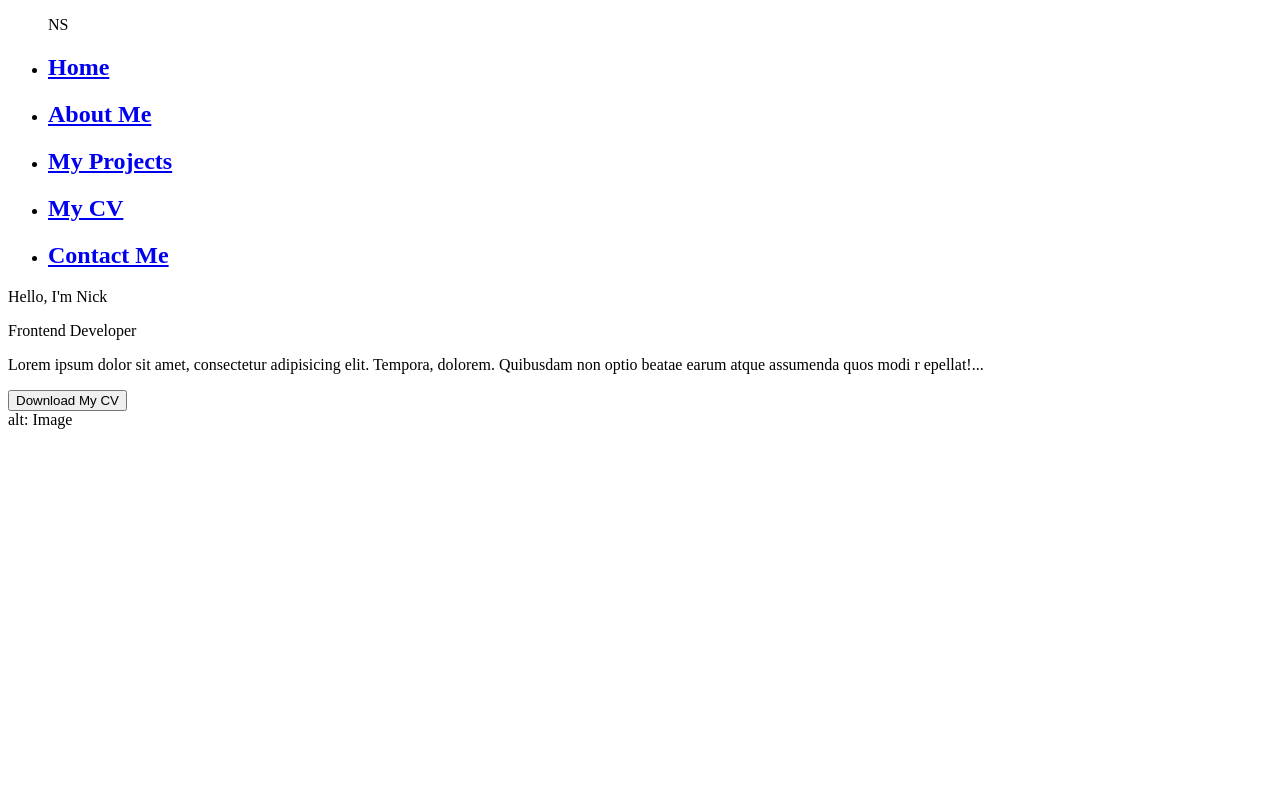
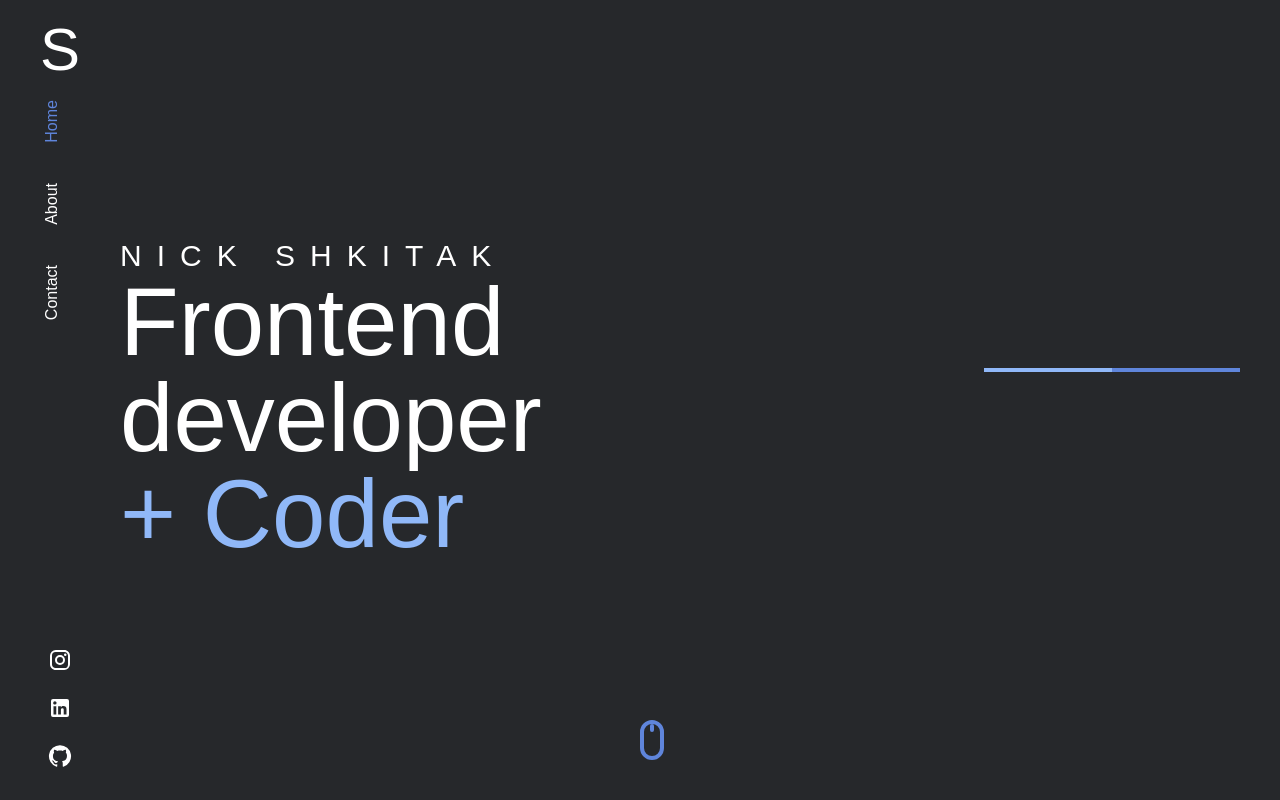
Before and after one commit to nickiway/about-me, a React (Vite) app: page / in a window 1280 px wide. Shown: the top 800 px of the page. Built offline with nearby package versions, Linux system fonts and the light colour scheme.

Commit message:
face part of home

```diff
--- a/package.json
+++ b/package.json
@@ -10,6 +10,10 @@
     "preview": "vite preview"
   },
   "dependencies": {
+    "@emotion/react": "^11.11.3",
+    "@emotion/styled": "^11.11.0",
+    "@mui/icons-material": "^5.15.5",
+    "@mui/material": "^5.15.5",
     "@reduxjs/toolkit": "^2.0.1",
     "react": "^18.2.0",
     "react-dom": "^18.2.0",
--- a/src/App.tsx
+++ b/src/App.tsx
@@ -1,14 +1,11 @@
-import {
-  BrowserRouter as Router,
-  Routes,
-  Route,
-  Outlet,
-} from "react-router-dom";
+import { BrowserRouter as Router, Routes, Route } from "react-router-dom";
 
 import Navigation from "./components/Navigation";
 import Layout from "./components/Layout";
 
-import { Home, NotFound, About, Projects, Resume, ContactPage } from "./pages";
+import { Home, NotFound, About, Resume, ContactPage } from "./pages";
+
+import "./assets/styles/global.css";
 
 function App() {
   return (
@@ -20,12 +17,10 @@ function App() {
           <Route path="about" element={<About />}>
             <Route path="id" element={<p>ID</p>}></Route>
           </Route>
-          <Route path="projects" element={<Projects />}></Route>
           <Route path="resume" element={<Resume />}></Route>
           <Route path="contact" element={<ContactPage />}></Route>
           <Route path="*" element={<NotFound />}></Route>
         </Routes>
-        <Outlet />
       </Layout>
     </Router>
   );
--- a/src/assets/styles/global.css
+++ b/src/assets/styles/global.css
@@ -0,0 +1,7 @@
+@tailwind base;
+@tailwind components;
+@tailwind utilities;
+
+* {
+  scroll-behavior: smooth;
+}
--- a/src/components/Layout.tsx
+++ b/src/components/Layout.tsx
@@ -5,7 +5,7 @@ interface ILayout {
 }
 
 const Layout: FC<ILayout> = ({ children }) => {
-  return <div className="md:flex">{children}</div>;
+  return <div className="md:flex bg-secondary text-white">{children}</div>;
 };
 
 export default Layout;
--- a/src/components/Navigation.tsx
+++ b/src/components/Navigation.tsx
@@ -1,42 +1,40 @@
-import { NavLink } from "react-router-dom";
-import { routes } from "../data/navigation";
+import { NavLink, Link } from "react-router-dom";
+import { routes, socials } from "../data/navigation";
 
 const Navigation = () => {
+  const activeStyle = ({ isActive }: { isActive: boolean }) =>
+    isActive ? "text-darkBlue" : "";
+
   return (
-    <header className="mb-10">
-      <nav>
-        <ul>
-          <div className="">NS</div>
+    <header>
+      <nav className="sticky top-0 h-screen px-10 py-5">
+        <ul className="h-3/4 flex flex-col">
+          <div className="text-6xl">S</div>
           {routes.map(({ path, label }) => (
-            <li key={path}>
-              <NavLink
-                className={({ isActive }) => (isActive ? "text-darkBlue" : "")}
-                to={path}
-              >
-                <h1 key={path}>{label}</h1>
+            <li
+              key={path}
+              style={{ writingMode: "vertical-rl" }}
+              className="py-5 rotate-180 flex"
+            >
+              <NavLink className={activeStyle} to={path}>
+                {label}
               </NavLink>
+            </li>
+          ))}
+        </ul>
+        <ul className="h-1/4 flex flex-col flex-col-reverse">
+          {socials.map(({ icon, path }) => (
+            <li key={path} className="my-3">
+              <Link target="blank" to={path}>
+                <div className="flex justify-center" key={path}>
+                  {icon}
+                </div>
+              </Link>
             </li>
           ))}
         </ul>
       </nav>
     </header>
-
-    // <header>
-    //   <nav className="container mx-auto text-white font-bold">
-    //     <ul className="lg:flex lg:justify-center lg:space-x-10 text-l">
-    //       {routes.map(({ path, label }) => (
-    //         <li key={path} className="text-center">
-    //           <NavLink
-    //             className={({ isActive }) => (isActive ? "text-darkBlue" : "")}
-    //             to={path}
-    //           >
-    //             <h1 key={path}>{label}</h1>
-    //           </NavLink>
-    //         </li>
-    //       ))}
-    //     </ul>
-    //   </nav>
-    // </header>
   );
 };
 
--- /dev/null
+++ b/src/components/Separator.tsx
@@ -0,0 +1,10 @@
+const Separator = () => {
+  return (
+    <div className="flex items-center justify-center px-10">
+      <div className="w-32 h-1 bg-lightBlue"></div>
+      <div className="w-32 h-1 bg-darkBlue"></div>
+    </div>
+  );
+};
+
+export default Separator;
--- /dev/null
+++ b/src/components/TextSlider.tsx
@@ -0,0 +1,24 @@
+import { useState, FC, useEffect } from "react";
+
+interface ITextSlider {
+  lyrics: string[];
+}
+
+const TextSlider: FC<ITextSlider> = ({ lyrics }) => {
+  const [currentLyric, setCurrentLyric] = useState(lyrics[0]);
+
+  useEffect(() => {
+    const interval = setInterval(() => {
+      setCurrentLyric(lyrics[Math.floor(Math.random() * lyrics.length)]);
+    }, 2000);
+    return () => clearInterval(interval);
+  });
+
+  return (
+    <div>
+      <span className="text-8xl text-lightBlue">{currentLyric}</span>
+    </div>
+  );
+};
+
+export default TextSlider;
--- a/src/data/navigation.tsx
+++ b/src/data/navigation.tsx
@@ -1,3 +1,5 @@
+import { GitHub, Instagram, LinkedIn } from "@mui/icons-material";
+
 export const routes = [
   {
     path: "/",
@@ -5,18 +7,25 @@ export const routes = [
   },
   {
     path: "/about",
-    label: "About Me",
-  },
-  {
-    path: "/projects",
-    label: "My Projects",
-  },
-  {
-    path: "/resume",
-    label: "My CV",
+    label: "About",
   },
   {
     path: "/contact",
-    label: "Contact Me",
+    label: "Contact",
   },
 ];
+
+export const socials = [
+  {
+    icon: <GitHub />,
+    path: "https://github.com/nickiway",
+  } as const,
+  {
+    icon: <LinkedIn />,
+    path: "https://www.linkedin.com/in/nickiway/",
+  } as const,
+  {
+    icon: <Instagram style={{ height: "24px" }} />,
+    path: "https://www.instagram.com/nickiway/",
+  } as const,
+];
--- a/src/pages/Home.tsx
+++ b/src/pages/Home.tsx
@@ -1,73 +1,145 @@
-import authorImage from "../assets/images/author.png";
+import Separator from "../components/Separator";
+import TextSlider from "../components/TextSlider";
 
 const Home = () => {
-  const text =
-    "Lorem ipsum dolor sit amet, consectetur adipisicing elit. Tempora, dolorem. Quibusdam non optio beatae earum atque assumenda quos modi r epellat!"
-      .substring(0)
-      .concat("...");
-
   return (
-    <main className="container">
-      <div className="text-container">
+    <main>
+      <div className="flex items-center justify-center h-screen">
         <div>
           <div>
-            <p>Hello, I'm Nick</p>
-            <p>Frontend Developer</p>
-            <p>{text}</p>
+            <span className="uppercase text-3xl tracking-[.50em]">
+              Nick Shkitak
+            </span>
           </div>
-          <div>
-            <a
-              href={authorImage}
-              download={"The CV Nick Shkitak"}
-              target="_blank"
-            >
-              <button className="bg-lightBlue text-white">
-                Download My CV
-              </button>
+          <div className="flex">
+            <span className="text-8xl">Frontend developer</span>
+            <Separator />
+          </div>
+          <TextSlider lyrics={["+ Designer", "+ Coder"]} />
+          <div className="absolute bottom-10 left-1/2">
+            <a href="#test">
+              <div className="rounded-[20px] h-10 w-6 border-darkBlue border-4 relative">
+                <div className="rounded h-2 w-[4px] bg-darkBlue absolute left-[calc(50%-2px)]"></div>
+              </div>
             </a>
           </div>
         </div>
       </div>
-      <div className="image-container">
-        <div className="image">alt: Image</div>
+      <div id="project-1">
+        Lorem ipsum dolor sit amet consectetur adipisicing elit. Autem neque
+        commodi voluptas magni sequi quasi labore saepe assumenda nihil fugit
+        obcaecati cum quo ab, unde nisi? Laborum autem rem, repellat minus
+        repellendus obcaecati nesciunt mollitia eligendi culpa voluptatum veniam
+        vitae dolore fugit ipsa omnis sint suscipit. Nostrum doloremque maxime
+        placeat tenetur, illum sed reprehenderit eum temporibus voluptatibus
+        excepturi, veniam deleniti libero ipsam debitis. Doloremque eum, qui
+        deleniti iusto pariatur soluta non. Illum aliquid sapiente laborum et
+        corrupti atque ratione fugit voluptate eligendi voluptas, architecto
+        iusto commodi excepturi voluptatum exercitationem itaque quo? Corrupti
+        quidem labore quisquam distinctio ex in, quas iusto qui eveniet earum
+        voluptatibus non aliquam doloremque adipisci ipsam repudiandae similique
+        odio eaque maiores? Quis praesentium doloribus beatae nam totam quam,
+        debitis culpa cumque aliquid at aliquam iste, excepturi rem ratione
+        eligendi laudantium facere laborum sint repellat. Eos architecto
+        consequuntur cum asperiores sint dolore ea quasi commodi praesentium
+        iste doloremque saepe eligendi harum maiores dolorem hic dignissimos
+        magnam aperiam, unde explicabo. Velit magnam sequi facere perspiciatis
+        voluptate quidem quia neque consequatur esse laboriosam maiores
+        veritatis accusamus assumenda excepturi eius, cum, vel nemo. Sint
+        nesciunt perspiciatis molestiae fugiat nam dignissimos quisquam
+        aspernatur tempora doloribus sunt eligendi illo iure inventore, aliquam
+        error iste modi! Voluptates cumque porro magnam corporis id cupiditate
+        nulla debitis quam eum! Aperiam, ea? Ab ut nam, inventore quae facilis
+        temporibus veritatis impedit quo et cum aspernatur similique expedita
+        odio totam harum voluptates iste nobis vel doloremque sunt reiciendis
+        earum aliquid unde. Eum, ipsum blanditiis? Quo fugit quaerat corrupti
+        facilis veritatis corporis minima deleniti accusamus delectus modi sequi
+        nemo ea tempore impedit nobis quod libero laborum possimus earum, facere
+        sit. Saepe error eligendi eos consectetur soluta nulla, ullam optio qui
+        perferendis, dolore sed tenetur odit repellendus. Consequuntur, incidunt
+        iste nulla quam eos, minima facilis amet corporis cupiditate reiciendis
+        doloribus nihil culpa quaerat corrupti officiis ut ipsum at. Distinctio
+        tempora aliquam ipsa explicabo ex voluptatibus necessitatibus delectus.
+        Iste eligendi illum nam laudantium porro perferendis, corporis similique
+        minus hic aspernatur, ab et reiciendis dolore. Reiciendis sunt sint
+        doloribus ab iusto corrupti voluptatem repellendus sapiente, magni
+        ratione vel quis laboriosam eius consequuntur amet numquam tenetur iure
+        animi autem nesciunt, ad aspernatur? Facilis exercitationem dolorem
+        maiores maxime repellendus aperiam iure, illo molestiae neque beatae
+        laborum possimus blanditiis perferendis? Nobis quam ratione illo officia
+        exercitationem dolore explicabo praesentium sint cum. Numquam
+        dignissimos repellat eos veniam. Facilis magnam, laudantium expedita
+        temporibus nulla repudiandae laborum. Quae omnis deserunt impedit minus
+        ex cupiditate laborum expedita iure nemo, laudantium facilis ratione ut
+        provident repudiandae repellendus esse animi nulla dolore. Maxime,
+        porro? In obcaecati error laudantium possimus! Aliquam minima maiores
+        tempora facere, debitis veniam officiis in fugit quisquam corrupti
+        necessitatibus quidem dolorum iure quaerat quia laboriosam magni. Fugit,
+        laboriosam. Totam nobis ea dolores deleniti ab qui quasi, alias veniam
+        atque, voluptatibus, repellendus nesciunt excepturi facilis quibusdam
+        dicta reprehenderit! Quis praesentium illo suscipit. Corrupti ipsam
+        laboriosam incidunt possimus voluptatem, itaque nisi facere! Quas at
+        possimus praesentium dolores itaque dolor enim vitae dolorem fugiat, qui
+        tenetur impedit eaque eligendi libero facere quae dolorum, accusantium
+        temporibus explicabo, fugit provident illo laudantium perspiciatis
+        voluptatibus! Vel mollitia recusandae expedita cum reiciendis
+        repellendus ab non quas architecto minima quae soluta quaerat id eum
+        sequi eos quia quidem est culpa ut, esse odio aliquam nisi
+        reprehenderit! Illum veniam quia blanditiis repellendus alias aperiam
+        iste quo. Aspernatur magnam in laborum voluptatibus temporibus
+        voluptatum, ut nihil quibusdam possimus numquam eveniet corrupti quo,
+        saepe libero eius illum tenetur accusantium nulla consequuntur corporis
+        molestiae laudantium? Nobis quidem tempora eius minima id voluptatum
+        accusantium distinctio omnis veritatis ab laudantium nisi minus harum
+        praesentium maiores non, quod sapiente! Illo rem architecto alias nihil,
+        necessitatibus doloremque qui natus! Veniam corporis, hic maxime quam
+        autem nulla minus laborum, eligendi, reprehenderit numquam sunt. At
+        dolores vitae minus ipsam doloribus ratione modi consectetur nam
+        eveniet, explicabo, eaque nihil eos sint inventore autem enim quidem
+        nostrum asperiores id nisi velit. Nostrum, ratione itaque! Cumque,
+        recusandae omnis! Illo libero quos debitis iusto aliquam pariatur
+        aperiam velit natus! Aspernatur ullam minima, voluptas aliquid nostrum
+        reprehenderit rem quo eos, cumque nesciunt enim modi voluptates possimus
+        libero dignissimos debitis dolor ea excepturi deleniti. Laborum
+        molestiae praesentium perspiciatis dolor ipsa, veritatis doloremque
+        deleniti dolore veniam unde, tenetur dolorem debitis magnam totam
+        tempore esse deserunt atque, aliquam maiores commodi hic? Nam blanditiis
+        quam accusantium ex esse qui. Optio tempora, odit recusandae atque
+        assumenda, et cum molestias aspernatur eveniet omnis rem corrupti
+        provident beatae voluptatibus? Corporis sint modi dolor maiores
+        reprehenderit, eligendi sapiente deleniti quod necessitatibus ipsa nihil
+        quidem dicta in ea doloribus est culpa et obcaecati expedita voluptate
+        officia incidunt ut. Distinctio quam dolore asperiores pariatur omnis
+        assumenda in fugit, repellat possimus ducimus explicabo doloribus
+        laboriosam illum iste nobis vitae placeat beatae ut reprehenderit
+        corrupti cum non commodi nemo. Corrupti totam iste voluptatem
+        <div id="test">test</div>
+        voluptatibus delectus voluptate perferendis. Temporibus suscipit laborum
+        facilis! Accusantium quos sapiente sint quas, illum perferendis
+        quibusdam eveniet architecto sit cupiditate. Deserunt et eaque excepturi
+        pariatur voluptas deleniti quidem eum optio cupiditate laudantium. Rerum
+        ipsa, natus magnam vel maxime distinctio expedita nisi cum voluptates
+        deleniti perspiciatis nobis eaque ipsam. Corrupti nesciunt quaerat
+        beatae eum fugit accusantium dolorem ullam porro ut qui est minus dolore
+        exercitationem, similique eos veritatis facilis labore amet nemo
+        quisquam debitis! Repellendus ad, obcaecati impedit optio ea maxime id
+        tempora! Ea consequatur deleniti quia tempore doloribus iste veniam
+        deserunt, explicabo qui nihil, harum, inventore modi quae quo quos rem
+        quibusdam nisi. Distinctio aspernatur omnis, blanditiis et perferendis
+        quisquam facere neque maiores repellat rerum porro fugit rem accusantium
+        facilis, fugiat explicabo eius quam quos necessitatibus qui a architecto
+        in, culpa excepturi. Sint aliquid laudantium repellat dicta, ut mollitia
+        voluptatibus dignissimos consectetur assumenda id perferendis est
+        explicabo? Molestiae, obcaecati necessitatibus, dolorem maiores
+        provident illum atque, facilis aperiam dolorum in laboriosam. Eius
+        provident voluptas veritatis laborum voluptates sunt possimus? Nulla
+        vitae delectus, maiores officiis quasi qui sit incidunt minus quisquam
+        neque possimus deserunt. Eos iure ratione harum minima dicta dolores.
+        Voluptatum ullam officiis amet totam blanditiis cum molestiae, dolore
+        earum sint delectus non voluptatibus quasi repudiandae aliquid officia
+        consequuntur perspiciatis commodi.
       </div>
     </main>
-
-    // <main className="bg-blue-100 flex-grow">
-    //   <section className="md:grid md:grid-cols-2 px-28 h-full">
-    //     <div className="flex items-center">
-    //       <div>
-    //         <p className="py-2">
-    //           <span className="text-3xl">Hello, I'm Nick</span>
-    //         </p>
-
-    //         <p className="py-5">
-    //           <span className="text-8xl">A Frontend Developer</span>
-    //         </p>
-
-    //         <p className="py-2">
-    //           <span className="text-2xl">
-    //             Lorem ipsum dolor sit amet consectetur adipisicing elit. Amet,
-    //             cupiditate.
-    //           </span>
-    //         </p>
-
-    //         <div className="flex items-center py-5">
-    //           <button className="bg-blue-500 text-white px-5 py-2 rounded-full">
-    //             Download CV
-    //           </button>
-    //         </div>
-    //       </div>
-    //     </div>
-
-    //     <div className="flex items-center justify-center">
-    //       {/* <div
-    //         className="bg-auto bg-no-repeat bg-contain w-3/4 h-4/5"
-    //         style={{ backgroundImage: `url(${authorImage})` }}
-    //       ></div> */}
-    //     </div>
-    //   </section>
-    // </main>
   );
 };
 
--- a/tailwind.config.js
+++ b/tailwind.config.js
@@ -2,10 +2,12 @@
 export default {
   content: ["./index.html", "./src/**/*.{js,ts,jsx,tsx}"],
   theme: {
+    extend: {
       fontFamily: {
         sans: ["Graphik", "sans-serif"],
         serif: ["Merriweather", "serif"],
       },
+
       colors: {
         primary: "#353941",
         secondary: "#26282B",
@@ -13,7 +15,7 @@ export default {
         lightBlue: "#90B8F8",
         white: "#FFFFFF",
       },
-    extend: {},
+    },
   },
   plugins: [],
 };
```
Also changed, not shown: 1 other file (tests, documents, lock files or other folders). Lines whose indentation alone changed are shown as unchanged.
